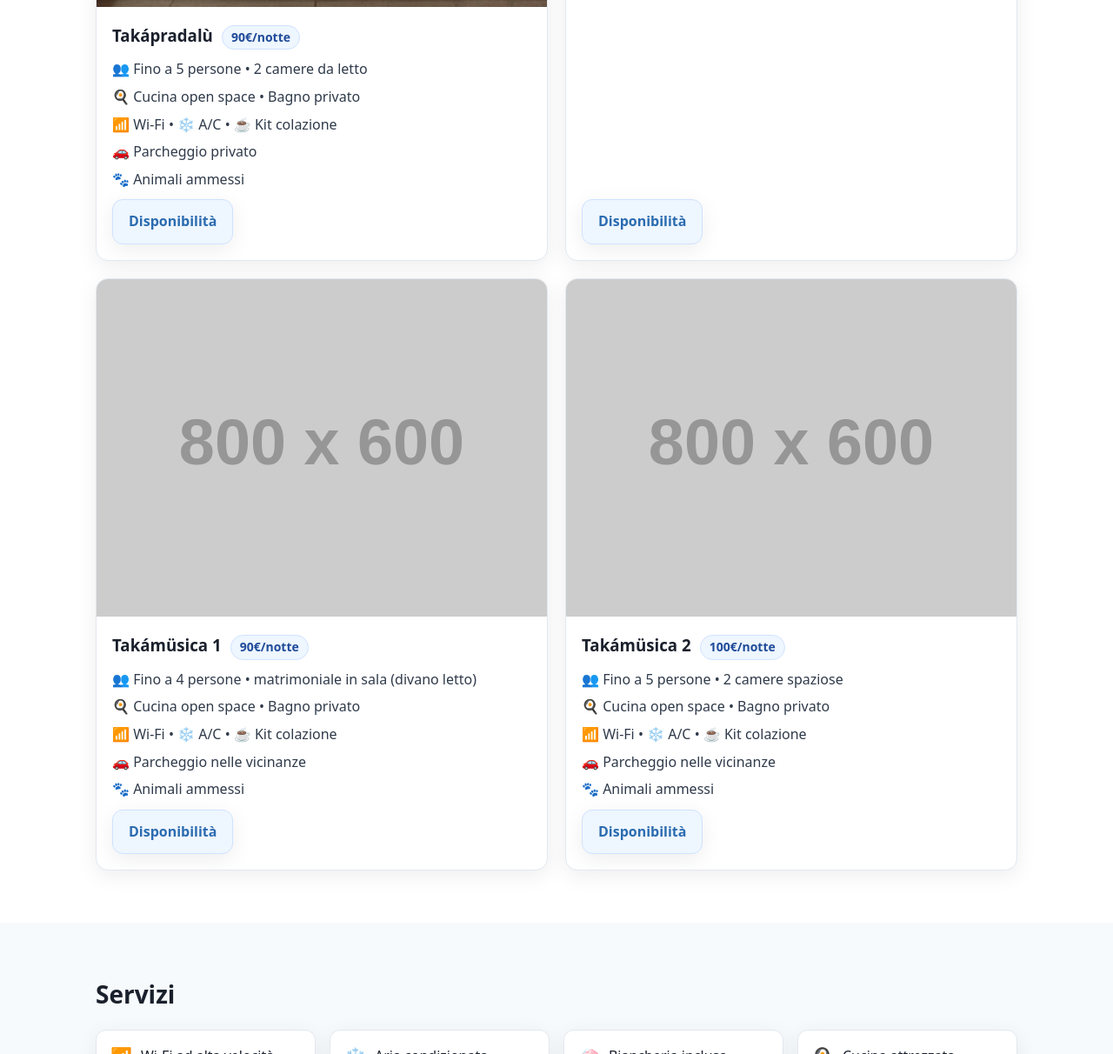
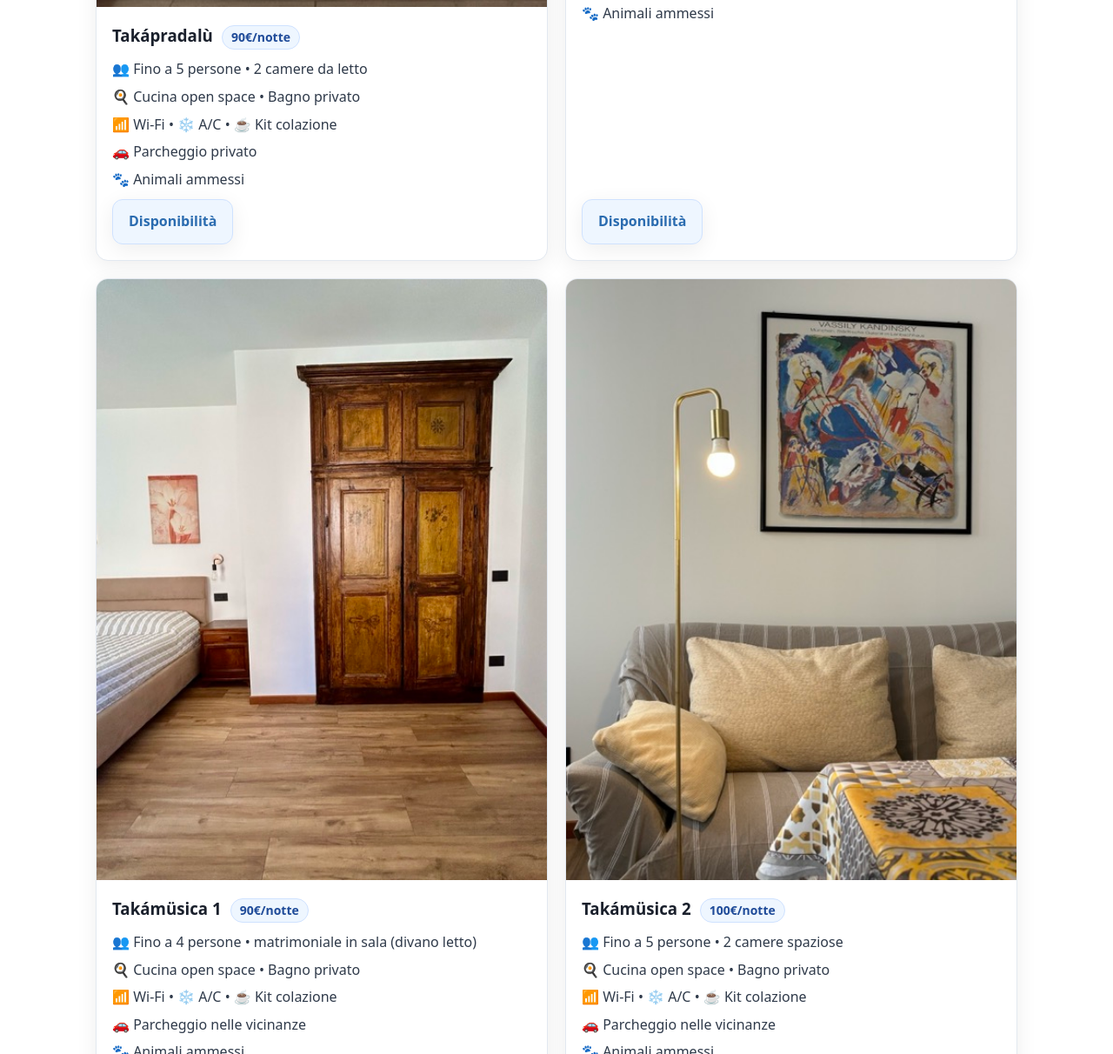
Before and after one commit to cengio04/taka_appartamenti, a plain HTML site: page index.html in a window 1280 px wide. Shown: the part 1378-2590 px from the top of the page at 87% size. Drawn offline with Linux system fonts and the light colour scheme; placeholder pictures from the web are drawn by us.

Commit message:
Update image sources and meta description

```diff
--- a/index.html
+++ b/index.html
@@ -4,7 +4,7 @@
   <meta charset="utf-8">
   <meta name="viewport" content="width=device-width,initial-scale=1">
   <title>Taká appartamenti · Cisterna d’Asti</title>
-  <meta name="description" content="Taká appartamenti a Cisterna d’Asti: 4 alloggi curati, animali ammessi, kit colazione in omaggio. Prenotazione diretta WhatsApp.">
+  <meta name="description" content="Taká_appartamenti a Cisterna d’Asti: 4 alloggi curati, animali ammessi, kit colazione in omaggio. Prenotazione diretta tramite WhatsApp.">
   <link rel="canonical" href="https://cengio04.github.io/taka_appartamenti/">
   <meta property="og:title" content="Taká appartamenti · Cisterna d’Asti">
   <meta property="og:description" content="Scegli uno dei nostri appartamenti a Cisterna d’Asti. Animali ammessi, kit colazione, parcheggio garantito.">
@@ -97,7 +97,7 @@
 
           <!-- Takálcastel -->
           <article class="card">
-            <img src="https://placehold.co/800x600/png?text=Tak%C3%A1lcastel" alt="Cucina open space con scala interna di Takálcastel">
+            <img src="images/takalcastela - dimensioni medie.jpeg" alt="Cucina open space con scala interna di Takálcastel">
             <div class="card-body">
               <h3>Takálcastel <span class="price">85€/notte</span></h3>
               <ul class="features">
@@ -119,7 +119,7 @@
 
           <!-- Takámüsica 1 -->
           <article class="card">
-            <img src="https://placehold.co/800x600/png?text=Tak%C3%A1m%C3%BCsica+1" alt="Camera luminosa di Takámüsica 1">
+            <img src="images/takamusica2e - dimensioni medie.jpeg" alt="Camera luminosa di Takámüsica 1">
             <div class="card-body">
               <h3>Takámüsica 1 <span class="price">90€/notte</span></h3>
               <ul class="features">
@@ -140,7 +140,7 @@
 
           <!-- Takámüsica 2 -->
           <article class="card">
-            <img src="https://placehold.co/800x600/png?text=Tak%C3%A1m%C3%BCsica+2" alt="Vista delle due camere spaziose di Takámüsica 2">
+            <img src="images/takamusica2d - dimensioni medie.jpeg" alt="Vista delle due camere spaziose di Takámüsica 2">
             <div class="card-body">
               <h3>Takámüsica 2 <span class="price">100€/notte</span></h3>
               <ul class="features">
```
